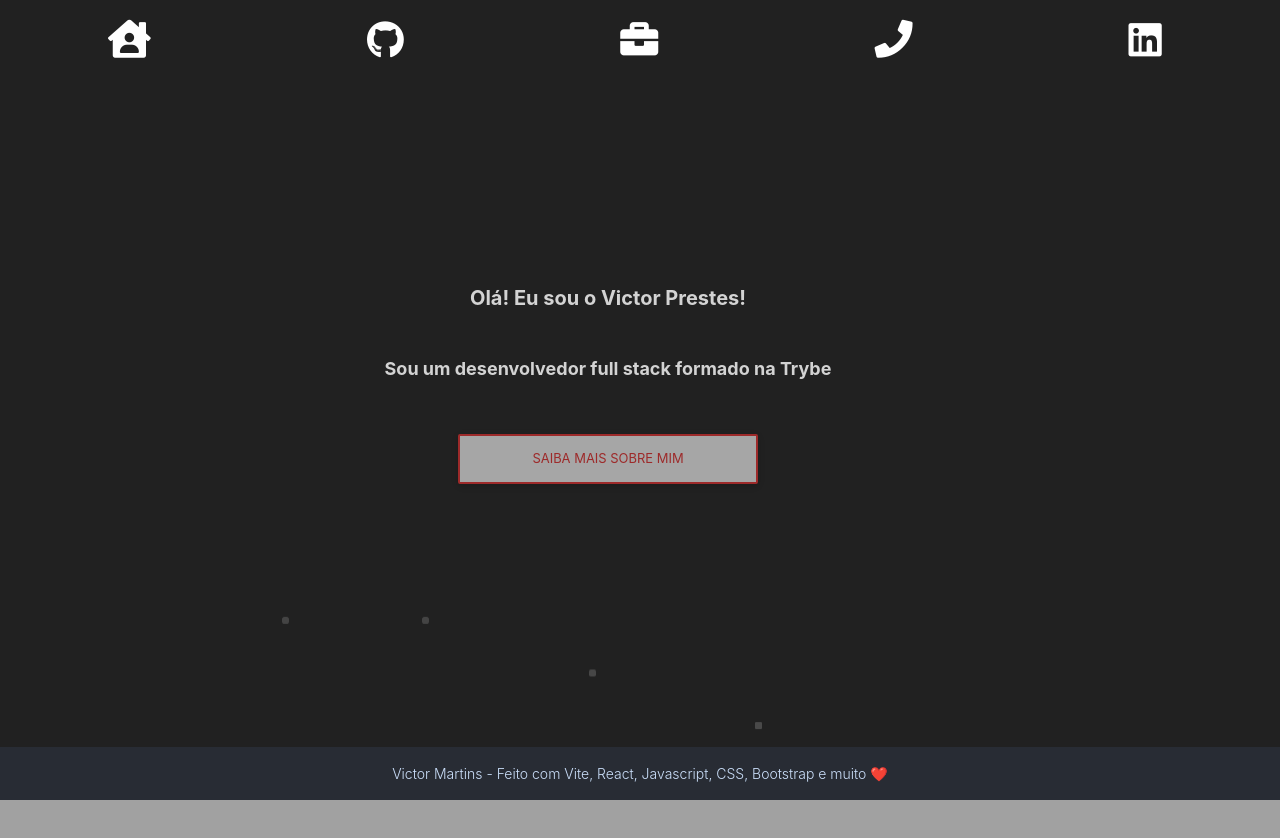
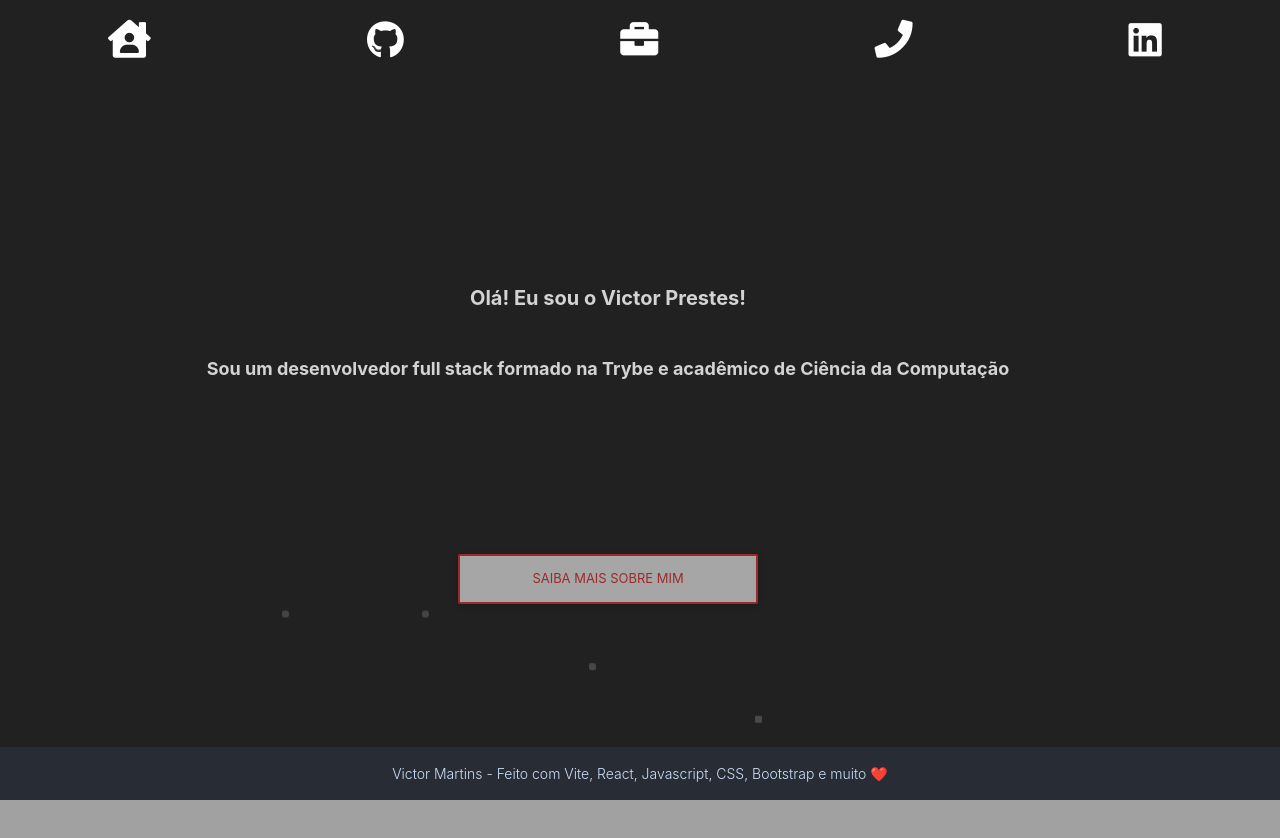
Before and after one commit to vhprestes/meu-portfolio, a React (Vite) app: page / in a window 1280 px wide. Shown: the top 838 px of the page. Built offline with nearby package versions, Linux system fonts and the light colour scheme.

Commit message:
feaT: updating title component

```diff
--- a/src/Components/Title.jsx
+++ b/src/Components/Title.jsx
@@ -2,7 +2,10 @@ function Title() {
   return (
     <div className='title'>
       <h1>Olá! Eu sou o Victor Prestes!</h1>
-      <h2> Sou um desenvolvedor full stack formado na Trybe </h2>
+      <h2> Sou um desenvolvedor full stack formado na Trybe e acadêmico de Ciência da Computação</h2>
+      <br />
+      <br />
+
     </div>
   );
 }
```
